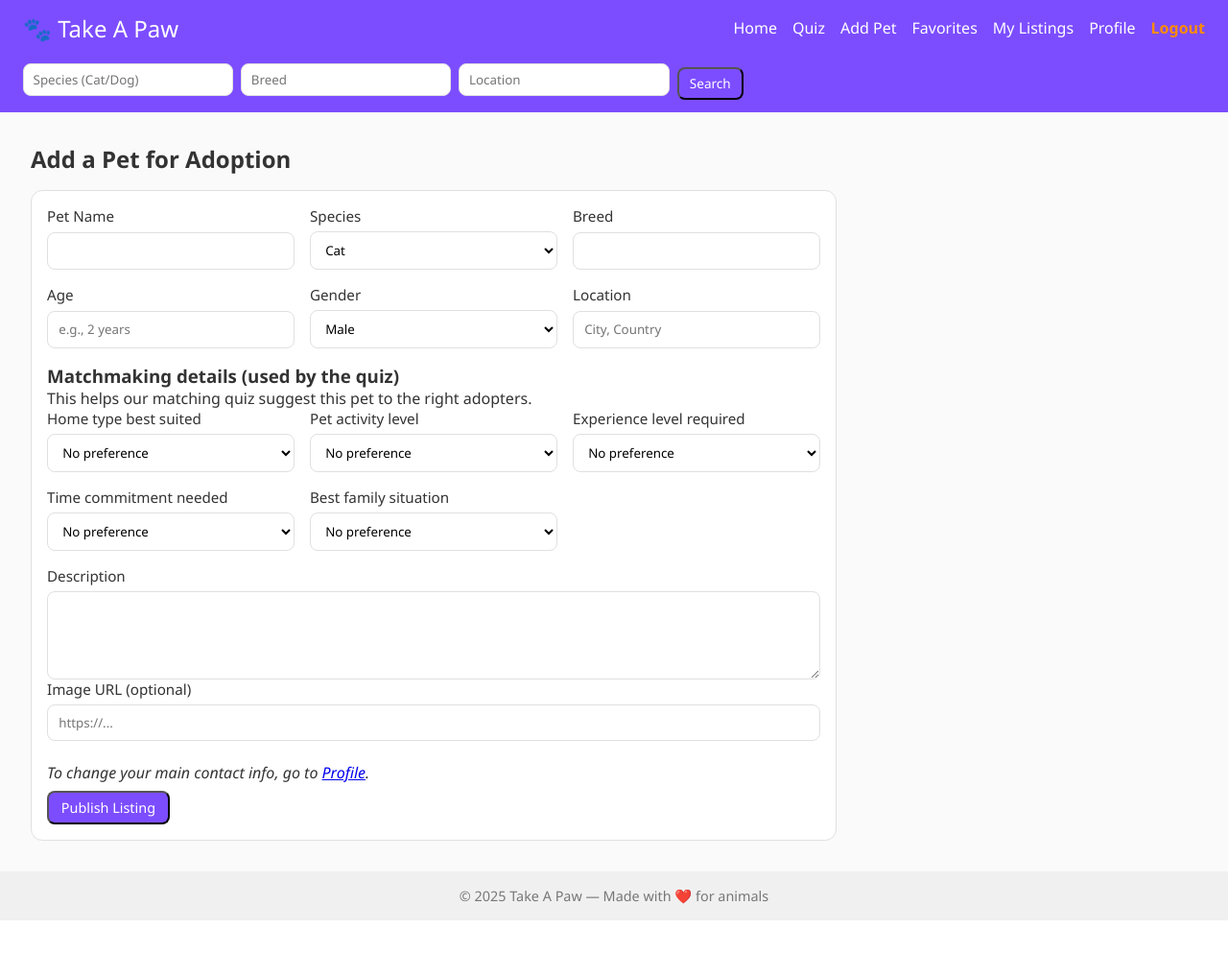
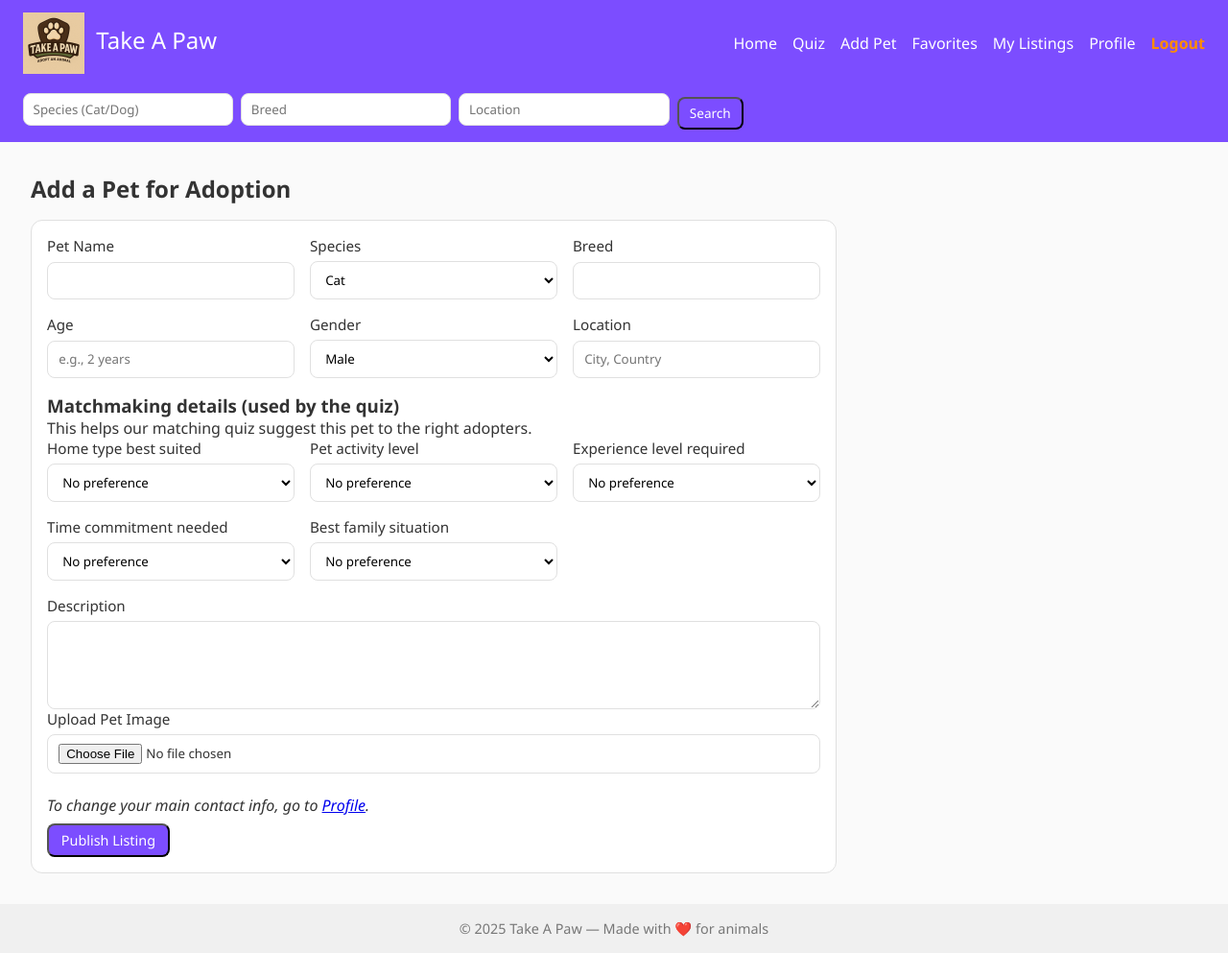
Before and after one commit to Lachi7/take-a-paw1, a Flask app: page /add-pet in a window 1280 px wide. Shown: the whole page at 96% size. Before the commit the page ends 959 px from the top, so only its background shows below. Run offline with Flask 3, Linux system fonts and the light colour scheme; the visitor is signed in with stand-in values (Sample User, id 1).

Commit message:
added upload photo for project

```diff
--- a/src/app/routes/pets.py
+++ b/src/app/routes/pets.py
@@ -72,31 +72,53 @@ def search():
     pets = q.order_by(Pet.created_at.desc()).all()
     return jsonify([serialize_pet(p) for p in pets])
 
+
 @bp.post("/pets")
 def create_listing():
+    import cloudinary.uploader  # required
+
     user_id = session.get("user_id")
     if not user_id:
-        if request.is_json:
-            return jsonify({"ok": False, "error": "login required"}), 401
         flash("Please log in to add a pet.", "error")
         return redirect(url_for("auth.login_form", next=url_for("pets.add_pet_form")))
 
-    data = request.get_json(silent=True) or request.form
+    data = request.form
+    image_file = request.files.get("image")
 
-    # required basic fields
+    # required fields
     required = ["name", "species", "breed", "age", "gender", "location", "description"]
     missing = [k for k in required if not (data.get(k) or "").strip()]
+
+    # 🔥 Check image upload as mandatory
+    if not image_file or image_file.filename == "":
+        missing.append("image")
+
     if missing:
-        if request.is_json:
-            return jsonify({"ok": False, "error": f"missing fields: {', '.join(missing)}"}), 400
         flash(f"Missing fields: {', '.join(missing)}", "error")
         return redirect(url_for("pets.add_pet_form"))
 
-    # helper: normalize empty strings to None
+    # helper
     def clean(key):
         value = (data.get(key) or "").strip()
         return value or None
 
+    # -----------------------------
+    # 🔥 Cloudinary image upload (REQUIRED)
+    # -----------------------------
+    try:
+        uploaded = cloudinary.uploader.upload(
+            image_file,
+            folder="take-a-paw/pets"
+        )
+        image_url = uploaded["secure_url"]
+    except Exception as e:
+        print("Cloudinary upload error:", e)
+        flash("Image upload failed. Please try again.", "error")
+        return redirect(url_for("pets.add_pet_form"))
+
+    # -----------------------------
+    # Create pet entry
+    # -----------------------------
     pet = Pet(
         name=data["name"].strip(),
         species=data["species"].strip().capitalize(),
@@ -105,15 +127,13 @@ def create_listing():
         gender=data["gender"].strip(),
         location=data["location"].strip(),
         description=data["description"].strip(),
-        image=(data.get("image") or "https://placehold.co/900x600?text=Pet").strip(),
+        image=image_url,  # always present now!
         adopted=False,
         source="user",
         owner_id=user_id,
         contact_email_override=clean("contact_email"),
         contact_phone_override=clean("contact_phone"),
         public_contact=bool(data.get("public_contact", True)),
-
-        # 🔽 quiz-related fields
         home_type=clean("home_type"),
         activity_level=clean("activity_level"),
         experience=clean("experience"),
@@ -124,19 +144,9 @@ def create_listing():
     db.session.add(pet)
     db.session.commit()
 
-    # Form submissions: redirect
-    if not request.is_json:
-        next_url = request.form.get("next")
-        if next_url:
-            flash(f"Your listing “{pet.name}” is live!", "success")
-            return redirect(next_url)
-
-        flash(f"Your listing “{pet.name}” is live!", "success")
-        return redirect(url_for("pets.home_pet_detail", pet_id=pet.id))
-
-    # JSON clients
-    return jsonify({"ok": True, "pet": serialize_pet(pet)}), 201
-
+    flash(f"Your listing “{pet.name}” is live!", "success")
+    next_url = request.form.get("next")
+    return redirect(next_url or url_for("pets.home_pet_detail", pet_id=pet.id))
 
 
 @bp.get("/me/listings")
--- a/src/app/static/style.css
+++ b/src/app/static/style.css
@@ -58,6 +58,13 @@ header {
     cursor: pointer;
     font-weight: bold;
     transition: background 0.2s ease;
+}
+
+.logo {
+  height: 64px;      /* or 24px, depends on your design */
+  width: 64px;
+  vertical-align: middle;
+  margin-right: 6px;
 }
 
 .btn.danger {
--- a/src/app/templates/add_pet.html
+++ b/src/app/templates/add_pet.html
@@ -4,7 +4,7 @@
 {% block content %}
 <h2>Add a Pet for Adoption</h2>
 
-<form class="form" method="post" action="/pets">
+<form class="form" method="post" action="/pets" enctype="multipart/form-data">
   <input type="hidden" name="next" value="/me/listings" />
 
   <!-- Basic pet info -->
@@ -47,7 +47,6 @@
     </label>
   </div>
 
-  <!-- 🔽 New: quiz-related matching info -->
   <h3>Matchmaking details (used by the quiz)</h3>
   <p class="muted">
     This helps our matching quiz suggest this pet to the right adopters.
@@ -110,12 +109,10 @@
     Description
     <textarea name="description" rows="4" required></textarea>
   </label>
-
-  <label>
-    Image URL (optional)
-    <input type="url" name="image" placeholder="https://..." />
-  </label>
-
+<label>
+  Upload Pet Image
+  <input type="file" name="image" accept="image/*" required />
+</label>
   <br />
   <p>
     <em>
--- a/src/app/templates/base.html
+++ b/src/app/templates/base.html
@@ -8,11 +8,9 @@
       rel="stylesheet"
       href="{{ url_for('static', filename='style.css') }}"
     />
-    <link
-      rel="icon"
-      type="image/png"
-      href="{{ url_for('static', filename='paw.png') }}"
-    />
+<link rel="icon" type="image/png" sizes="32x32" href="{{ url_for('static', filename='paw.png') }}?v=2">
+<link rel="shortcut icon" href="{{ url_for('static', filename='paw.png') }}?v=2">
+
     <script src="https://code.jquery.com/jquery-3.6.0.min.js"></script>
     {% block head %} {% endblock %}
   </head>
@@ -20,7 +18,14 @@
   <body>
     <header>
       <nav class="navbar">
-        <h1><a href="/">🐾 Take A Paw</a></h1>
+    <h1>
+  <a href="/">
+    <img src="{{ url_for('static', filename='paw.png') }}"
+         alt="Take A Paw Logo"
+         class="logo">
+    Take A Paw
+  </a>
+</h1>
         <ul class="nav-links">
           <li><a href="/">Home</a></li>
           <li><a href="/quiz">Quiz</a></li>
--- a/src/app/templates/index.html
+++ b/src/app/templates/index.html
@@ -1,4 +1,4 @@
-{% extends "base.html" %} {% block title %}Swipe Pets — Take A Paw{% endblock %}
+{% extends "base.html" %} {% block title %}Take A Paw{% endblock %}
 {% block content %}
 <div class="swipe-section">
   <p class="swipe-progress" id="progress">Swipe left for No, right for Yes</p>
```
Also changed, not shown: src/app/__init__.py (+8 -1 lines), src/app/static/profile.css (+8 -0 lines), src/app/templates/profile.html (+4 -4 lines), src/app/static/paw.png (renamed from src/app/static/logo.jpg).
